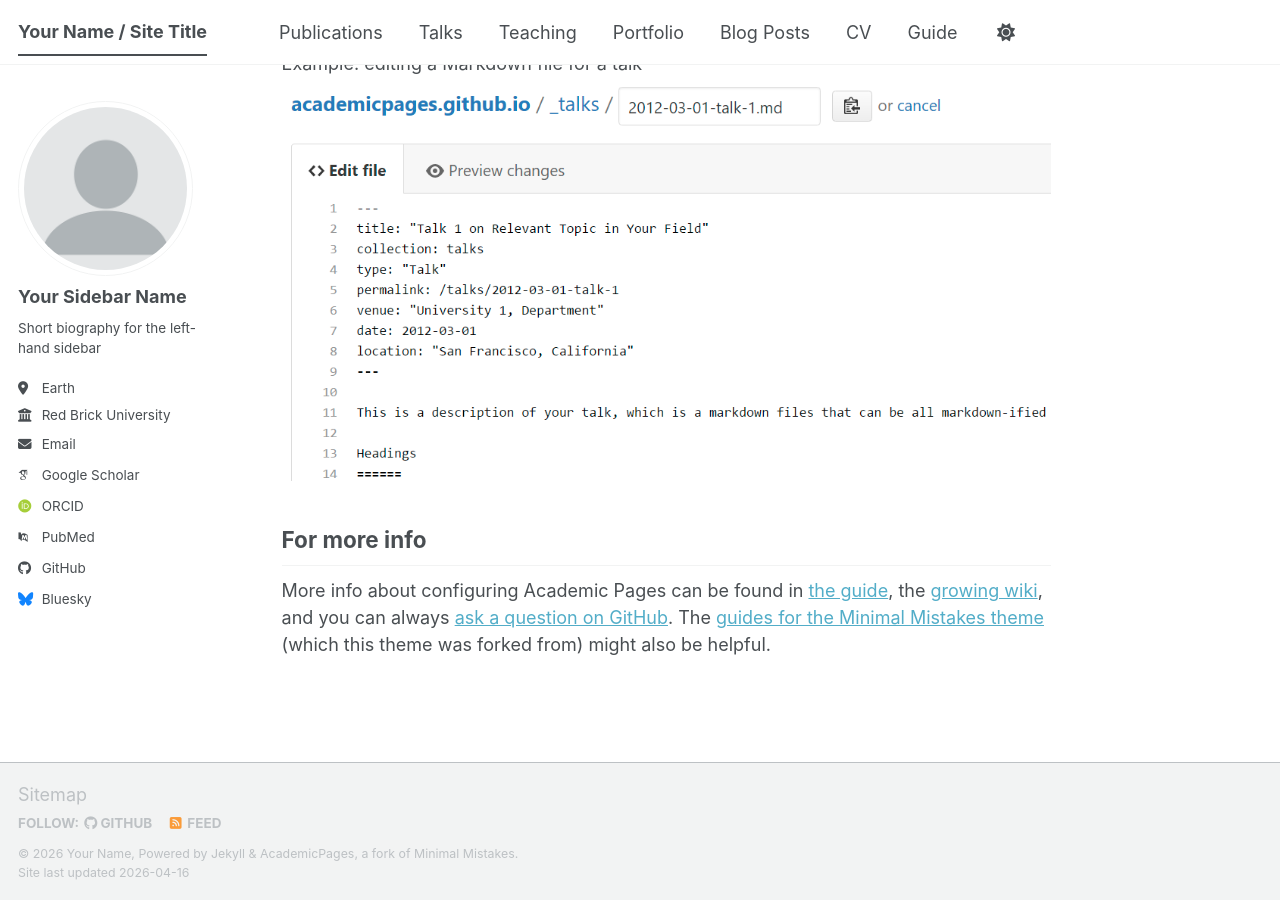
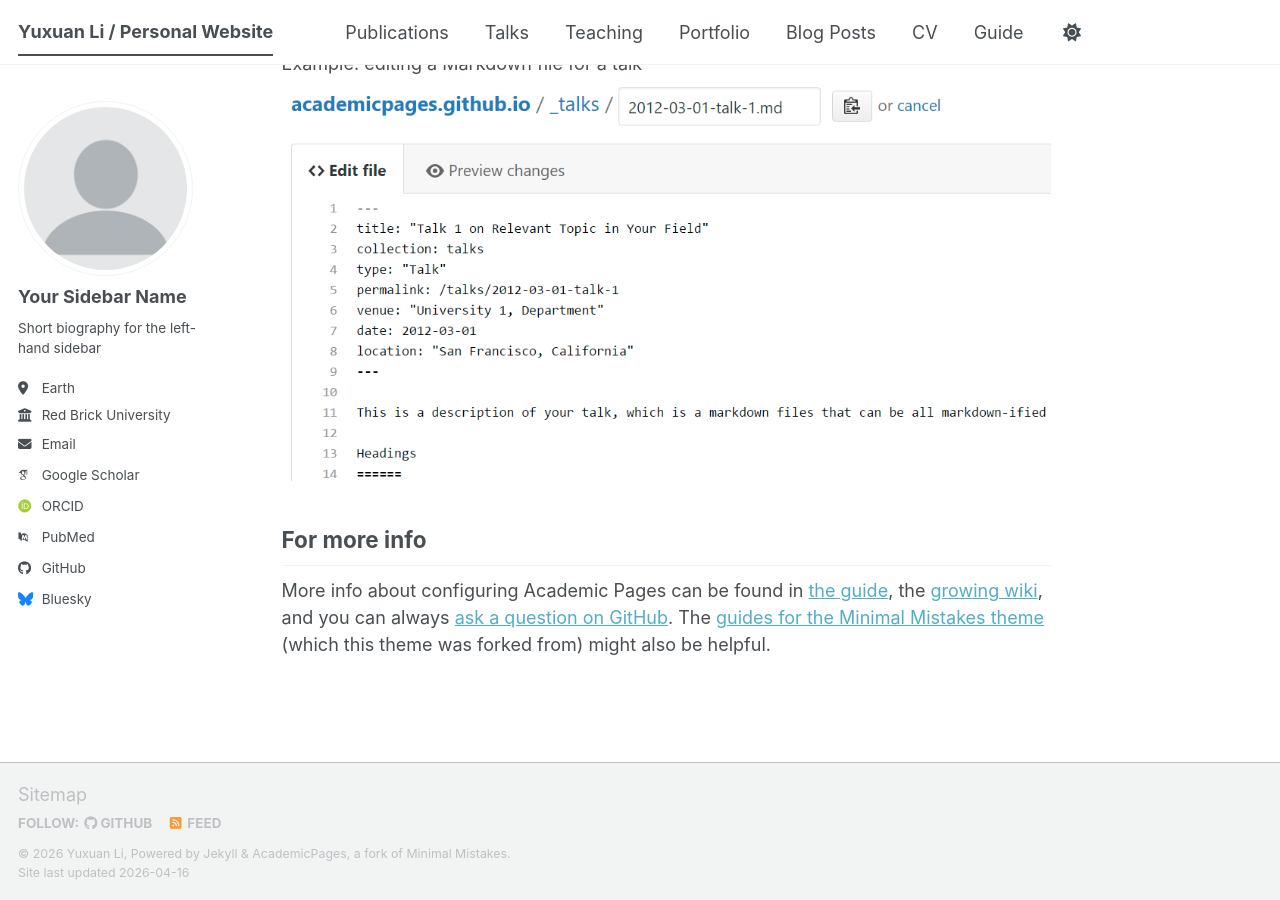
Before and after one commit to H1234L1/H1234L1.github.io, a Jekyll site: the page built from _pages/about.md, in a window 1280 px wide and 900 px high, scrolled down 2720 px. Built offline with Jekyll 4.4.1, drawn with Linux system fonts in a browser that asks for light colours; some web fonts are replaced; a script bundle is joined from its source files by our own code; library files that are not in the unit come from our copies.

Commit message:
Update _config.yml

```diff
--- a/_config.yml
+++ b/_config.yml
@@ -9,9 +9,9 @@
 # Basic Site Settings
 locale                   : "en-US"
 site_theme               : "default" # The available themes options are "default", "air", "sunrise", "mint", "dirt" and "contrast"
-title                    : "Your Name / Site Title"
+title                    : "Yuxuan Li / Personal Website"
 title_separator          : "-"
-name                     : &name "Your Name"
+name                     : &name "Yuxuan Li"
 description              : &description "Your Name's academic portfolio"   # Update this with a general description of your site, this is the default if not overridden by a page
 url                      : https://academicpages.github.io # The base hostname & protocol for your site e.g. "https://[your GitHub username].github.io",
                                                            # or if you already have some other page hosted on Github then use "https://[your GitHub username].github.io/[Your Repo Name]"
```
